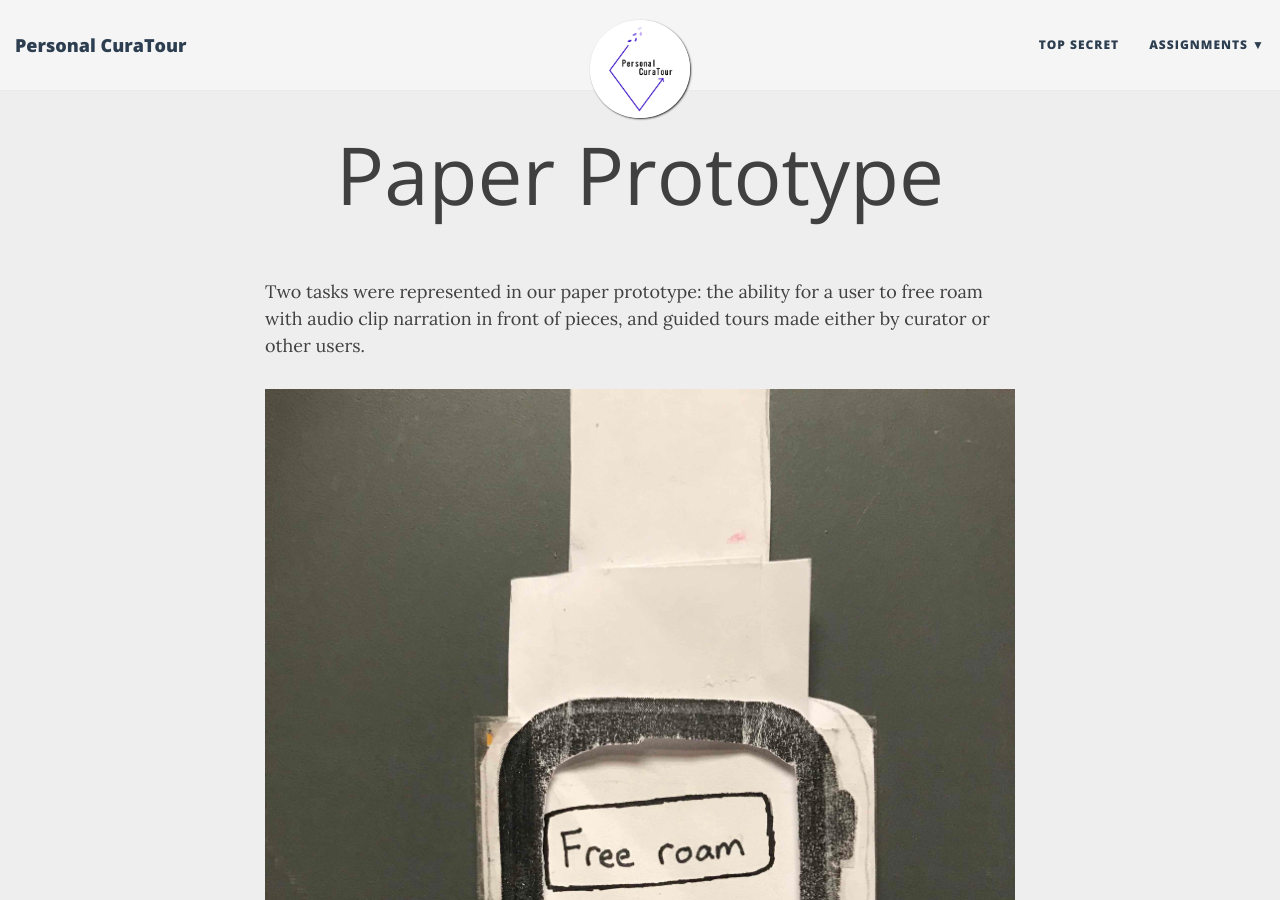
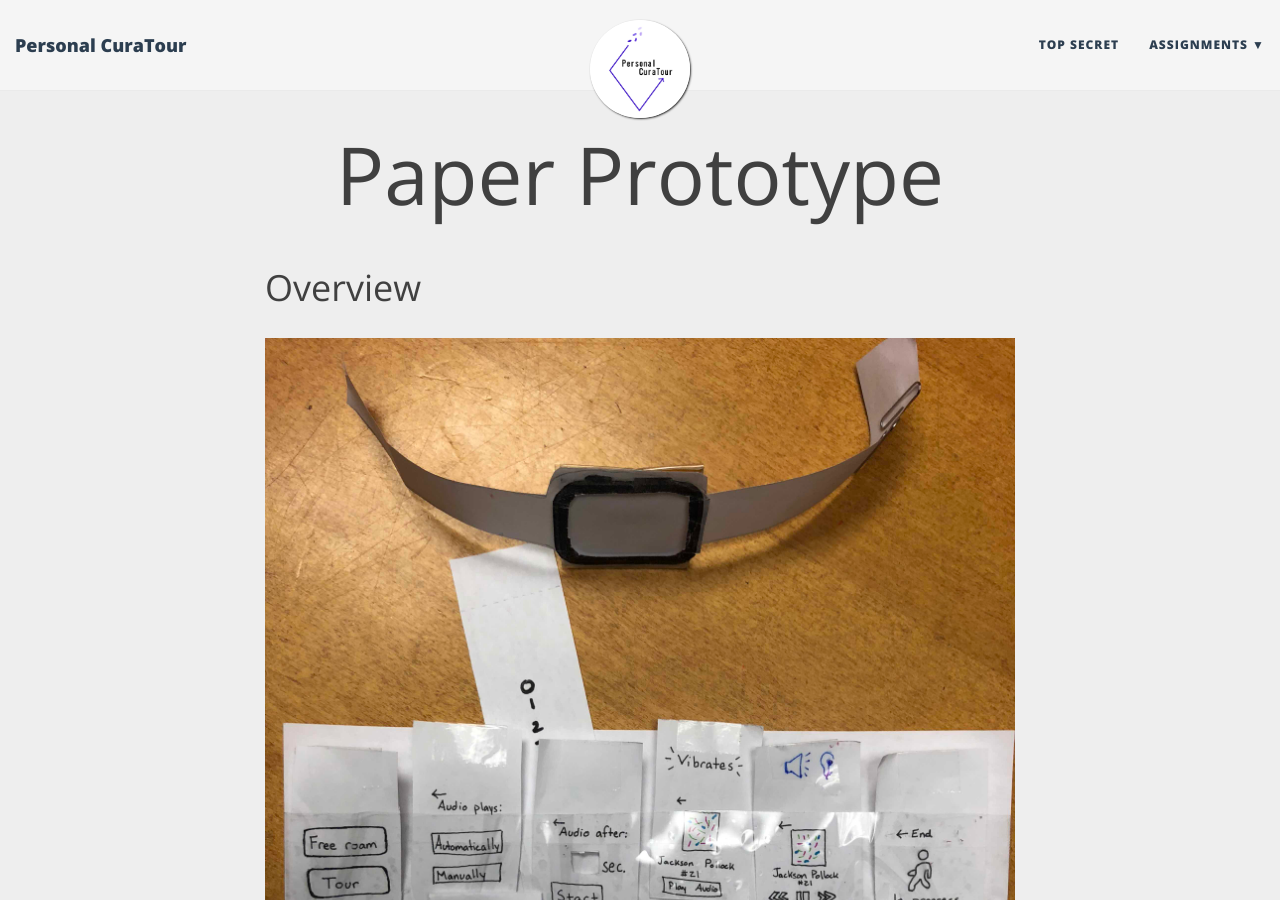
Before and after one commit to krtejeda/PersonalCuraTour, a Jekyll site: the page built from Paper-Prototype.md, in a window 1280 px wide and 900 px high. Built offline with Jekyll 4.4.1, drawn with Linux system fonts in a browser that asks for light colours; nearby versions of some CDN libraries.

Commit message:
Update Paper-Prototype.md

```diff
--- a/Paper-Prototype.md
+++ b/Paper-Prototype.md
@@ -2,6 +2,9 @@
 title: Paper Prototype
 layout: page
 ---
+# Overview
+
+![](https://krtejeda.github.io/PersonalCuraTour/img/watch_12.jpg)
 
 Two tasks were represented in our paper prototype: the ability for a user to free roam with audio clip narration in front of pieces, and guided tours made either by curator or other users.
 
```
